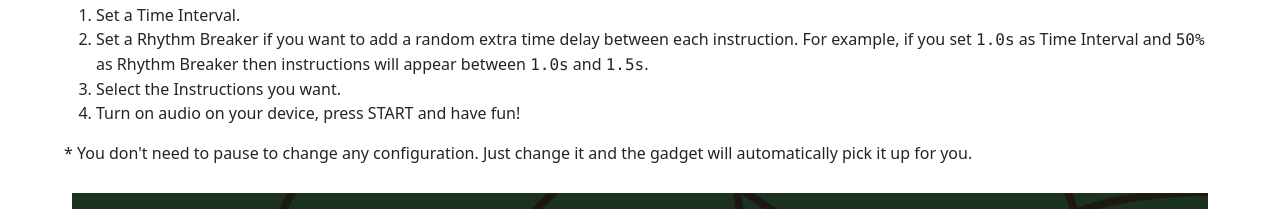
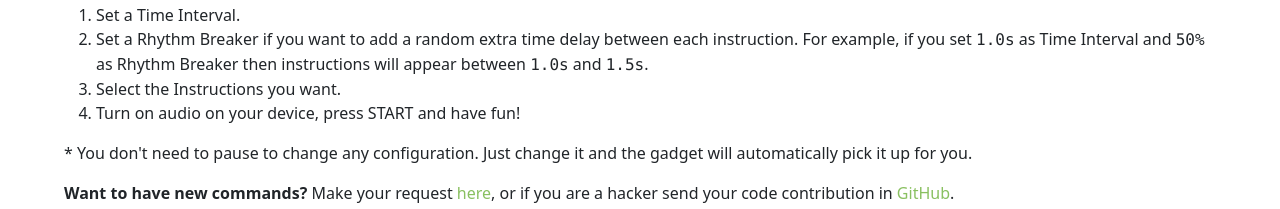
Before and after one commit to macaca-movement/virtual-partner, a plain HTML site: page index.html in a window 1280 px wide. Shown: the part 869-1078 px from the top of the page. Drawn offline with nearby package versions, Linux system fonts and the light colour scheme.

Commit message:
add contributions remarks

```diff
--- a/index.html
+++ b/index.html
@@ -73,7 +73,10 @@
             </ol>
             <p>* You don't need to pause to change any configuration. Just change it and the gadget will automatically
                 pick it up for you.</p>
+            <p><strong>Want to have new commands?</strong> Make your request <a href="https://github.com/macaca-movement/virtual-partner/issues/new">here</a>,
+                or if you are a hacker send your code contribution in <a href="https://github.com/macaca-movement/virtual-partner/">GitHub</a>.</p>
         </div>
+
 
         <div id="audio-clips">
             <audio id="audio-beat">
```
